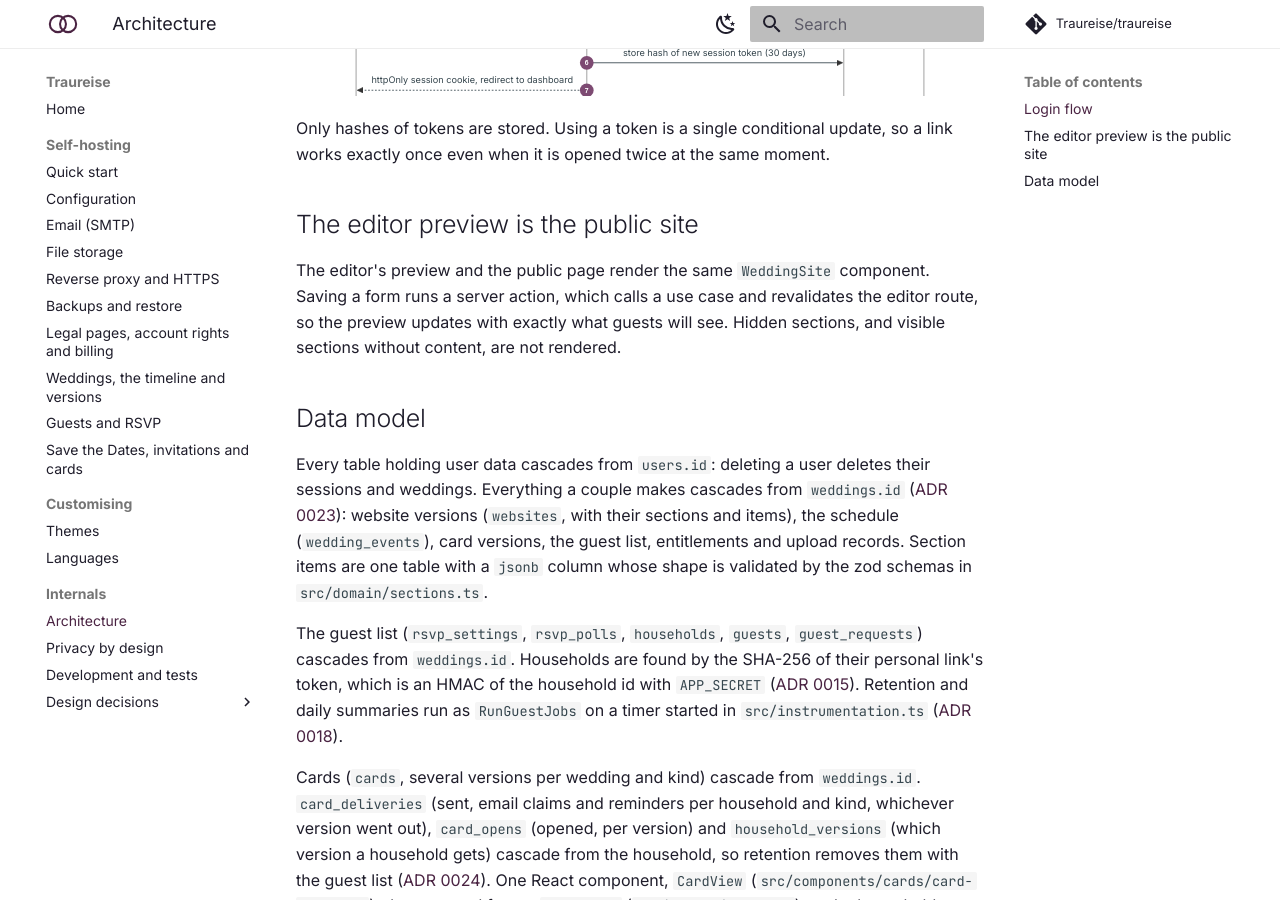
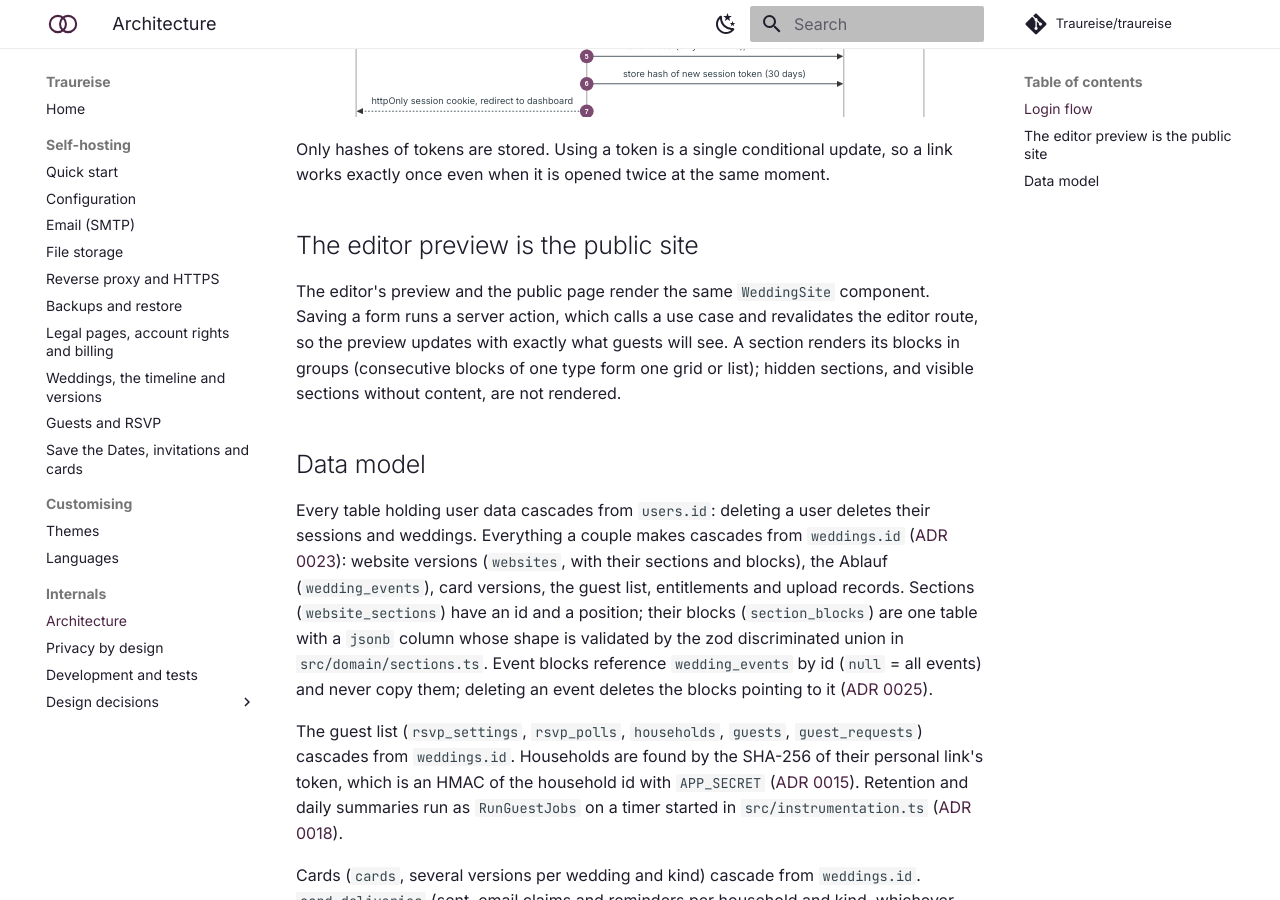
Before and after one commit to Traureise/traureise, an MkDocs documentation site: the page built from docs/architecture.md, in a window 1280 px wide and 900 px high, scrolled down 1181 px. Built offline with MkDocs 1.6.1 and Material for MkDocs 9.7.7, drawn with Linux system fonts in a browser that asks for light colours; plug-ins that fetch from the network failed and are left out; some of the changed text lies outside the part shown.

Commit message:
TRAUREISE #13: ADR and docs for sections from blocks
Co-Authored-By: Claude Opus 5.5 <noreply@anthropic.com>
Claude-Session: https://claude.ai/code/session_014ZE6DqMAbWp8orkJhLJvci

```diff
--- a/docs/architecture.md
+++ b/docs/architecture.md
@@ -19,7 +19,7 @@ only the composition root knows which adapter implements which port.
 
 | Layer | Folder | Contains |
 |---|---|---|
-| Domain | `src/domain` | Pure rules and zod schemas: slugs, sections and item fields, ordering, calendar export, themes, fonts, uploads |
+| Domain | `src/domain` | Pure rules and zod schemas: slugs, block types and the standard template, events, ordering, calendar export, themes, fonts, uploads |
 | Application | `src/application` | Use cases such as `RequestMagicLink`, `CreateWebsite`, `AddItem`, `MoveItem`, `DeleteWebsite`, and the ports they depend on |
 | Infrastructure | `src/infrastructure` | Adapters: Drizzle repositories, SMTP mailer, local and S3 storage, sharp image processing, theme loader |
 | Composition | `src/composition` | The container that wires adapters to ports |
@@ -53,16 +53,19 @@ once even when it is opened twice at the same moment.
 
 The editor's preview and the public page render the same `WeddingSite` component. Saving a form runs a
 server action, which calls a use case and revalidates the editor route, so the preview updates with
-exactly what guests will see. Hidden sections, and visible sections without content, are not
-rendered.
+exactly what guests will see. A section renders its blocks in groups (consecutive blocks of one type form one
+grid or list); hidden sections, and visible sections without content, are not rendered.
 
 ## Data model
 
 Every table holding user data cascades from `users.id`: deleting a user deletes their sessions and
 weddings. Everything a couple makes cascades from `weddings.id` ([ADR 0023](adr/0023-everything-belongs-to-the-wedding.md)):
-website versions (`websites`, with their sections and items), the schedule (`wedding_events`), card versions,
-the guest list, entitlements and upload records. Section items are one table with a `jsonb` column whose
-shape is validated by the zod schemas in `src/domain/sections.ts`.
+website versions (`websites`, with their sections and blocks), the Ablauf (`wedding_events`), card versions,
+the guest list, entitlements and upload records. Sections (`website_sections`) have an id and a position; their
+blocks (`section_blocks`) are one table with a `jsonb` column whose shape is validated by the zod discriminated
+union in `src/domain/sections.ts`. Event blocks reference `wedding_events` by id (`null` = all events) and never
+copy them; deleting an event deletes the blocks pointing to it
+([ADR 0025](adr/0025-sections-built-from-typed-blocks.md)).
 
 The guest list (`rsvp_settings`, `rsvp_polls`, `households`, `guests`, `guest_requests`) cascades from
 `weddings.id`. Households are found by the SHA-256 of their personal link's token, which is an HMAC of
--- a/mkdocs.yml
+++ b/mkdocs.yml
@@ -56,6 +56,7 @@ nav:
           - Opened status without tracking: adr/0022-opened-status-without-tracking.md
           - Everything belongs to the wedding: adr/0023-everything-belongs-to-the-wedding.md
           - Versions for audiences: adr/0024-versions-for-audiences.md
+          - Sections built from typed blocks: adr/0025-sections-built-from-typed-blocks.md
 
 theme:
   name: material
```
Also changed, not shown: docs/adr/0025-sections-built-from-typed-blocks.md (added, +55 -0 lines), docs/index.md (+8 -3 lines), 2 other files.
